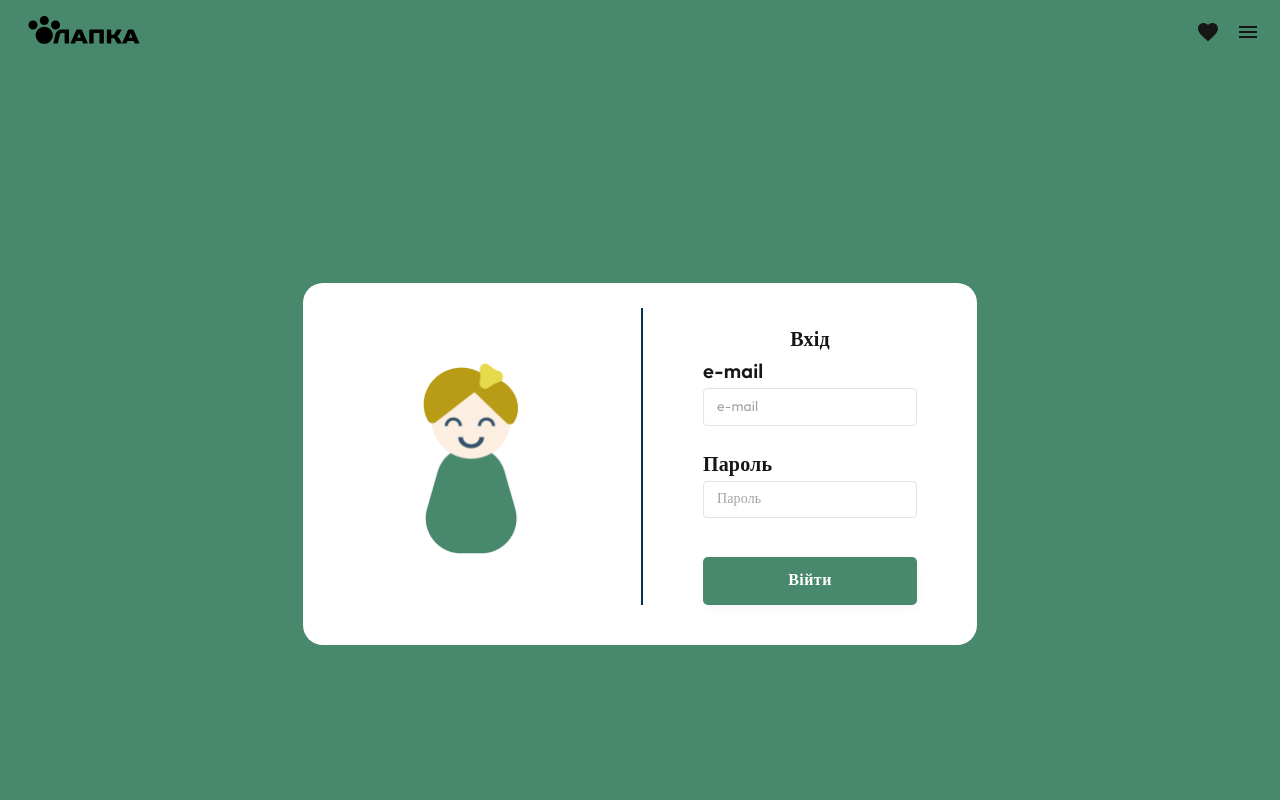
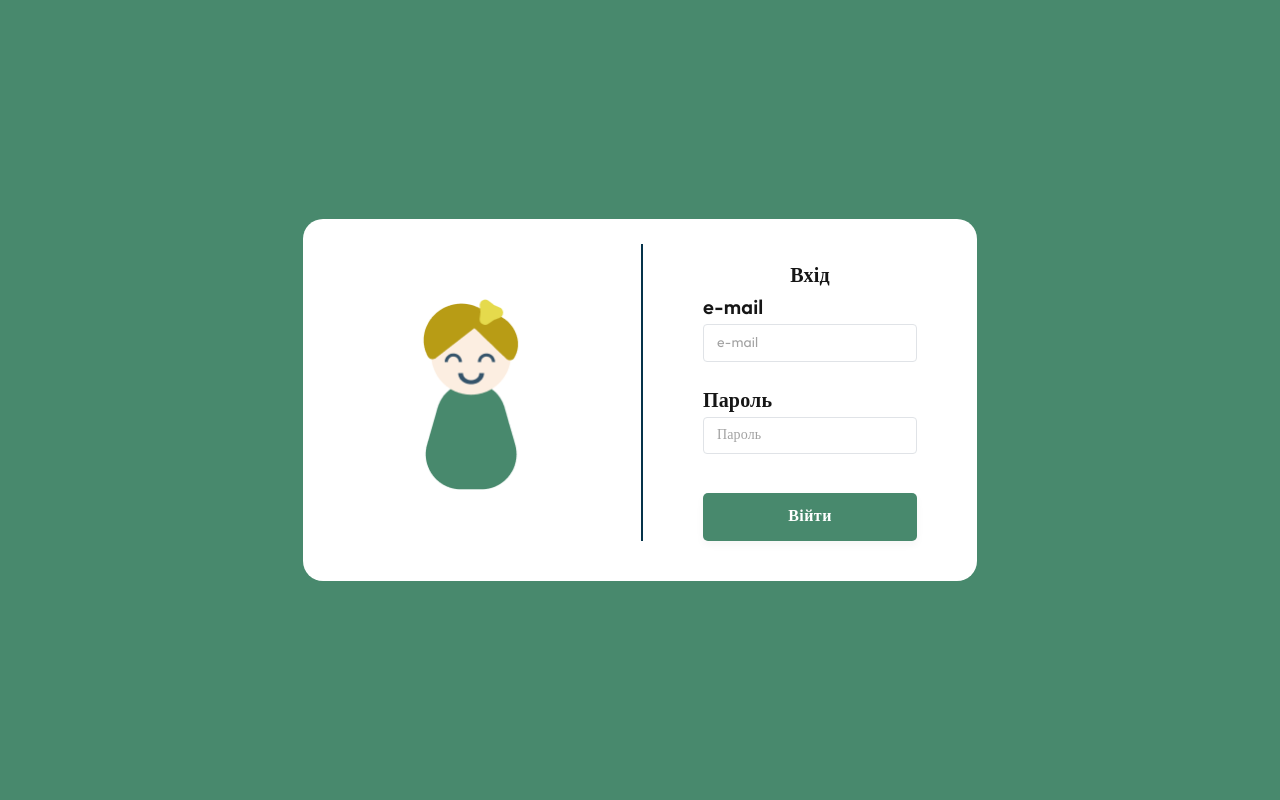
Before and after one commit to Mikola-K/best-hackathon-test-web-2025, a Next.js app: page /login in a window 1280 px wide. Shown: the top 800 px of the page. Built offline with nearby package versions, Linux system fonts and the light colour scheme.

Commit message:
dev: store, cookies, persist, authSlice, clientProvider

```diff
--- a/package.json
+++ b/package.json
@@ -18,6 +18,7 @@
     "@mui/x-date-pickers": "^7.28.3",
     "@reduxjs/toolkit": "^2.6.1",
     "axios": "^1.8.4",
+    "js-cookie": "^3.0.5",
     "next": "15.3.0",
     "prettier": "^3.5.3",
     "react": "^19.0.0",
--- a/src/app/layout.tsx
+++ b/src/app/layout.tsx
@@ -1,10 +1,8 @@
 import type { Metadata } from "next";
-import { headers } from "next/headers";
 import { Geist, Geist_Mono } from "next/font/google";
 import "./globals.css";
 import "../components/common/styles/main.css";
-import NavBar from "../components/common/NavBar";
-import Footer from "../components/common/Footer";
+import ClientProvider from "../utils/client/ClientProvider";
 
 const geistSans = Geist({
   variable: "--font-geist-sans",
@@ -26,26 +24,12 @@ export default async function RootLayout({
 }: {
   children: React.ReactNode;
 }) {
-  const allHeaders = headers();
-  const referer = allHeaders.get("referer");
-  const url = referer ? new URL(referer) : null;
-
-  const isLoginPage =
-    referer && (url?.pathname == "/login" || url?.pathname == "/register");
-
   return (
     <html lang="en">
       <body
         className={`${geistSans.variable} ${geistMono.variable} antialiased`}
       >
-        {!isLoginPage && (
-          <>
-            <NavBar />
-            {children}
-            <Footer />
-          </>
-        )}
-        {isLoginPage && <>{children}</>}
+        <ClientProvider>{children}</ClientProvider>
       </body>
     </html>
   );
--- a/src/components/logInComponents/LogInPage.tsx
+++ b/src/components/logInComponents/LogInPage.tsx
@@ -1,6 +1,8 @@
 "use client";
 import { useState } from "react";
 import { Box, Typography, Divider } from "@mui/material";
+import { useSelector, useDispatch } from "react-redux";
+import { useForm, Controller } from "react-hook-form";
 import {
   CustomButton,
   CustomInputs,
@@ -8,9 +10,10 @@ import {
 import { useMediaQueries } from "../../utils/hooks/useMediaQueries";
 import Image from "next/image";
 import volunteerIcon from "../../assets/images/volunteerIcon.png";
-import { useForm, Controller } from "react-hook-form";
+import { setAccessToken } from "../../store/features/authSlice";
 
 const LogInPage: React.FC = () => {
+  const dispatch = useDispatch();
   const { isMdScreen } = useMediaQueries();
   const {
     handleSubmit,
@@ -21,6 +24,7 @@ const LogInPage: React.FC = () => {
 
   const onSubmit = (data: any) => {
     console.log(data);
+    dispatch(setAccessToken("123"));
   };
 
   return (
--- /dev/null
+++ b/src/store/features/authSlice.ts
@@ -0,0 +1,31 @@
+import { createSlice, PayloadAction } from '@reduxjs/toolkit';
+
+export interface AuthState {
+  accessToken: null | string;
+  refreshToken: null | string;
+}
+
+const initialState: AuthState = {
+  accessToken: null,
+  refreshToken: null,
+};
+
+const authSlice = createSlice({
+  name: 'auth',
+  initialState,
+  reducers: {
+    setAccessToken: (state, action: PayloadAction<string | null>) => {
+      state.accessToken = action.payload;
+    },
+    setRefreshToken: (state, action: PayloadAction<string | null>) => {
+      state.refreshToken = action.payload;
+    },
+  },
+});
+
+export const { setAccessToken, setRefreshToken } = authSlice.actions;
+
+export const selectAccessToken = (state: { auth: AuthState }) => state.auth.accessToken;
+export const selectRefreshToken = (state: { auth: AuthState }) => state.auth.refreshToken;
+
+export default authSlice.reducer;
--- /dev/null
+++ b/src/store/store.ts
@@ -0,0 +1,113 @@
+import { configureStore, combineReducers } from '@reduxjs/toolkit';
+import Cookies from 'js-cookie';
+import authReducer from './features/authSlice';
+
+const loadStateFromLocalStorage = () => {
+  if (typeof window !== 'undefined') {
+    const auth = localStorage.getItem('auth');
+    return {
+      auth: auth ? JSON.parse(auth) : {},
+    };
+  }
+  return {};
+};
+
+const preloadedState = loadStateFromLocalStorage();
+
+const rootReducer = combineReducers({
+  auth: authReducer,
+});
+
+const localStorageMiddleware = (store) => (next) => (action) => {
+  const result = next(action);
+
+  if (typeof window !== 'undefined') {
+    const state = store.getState();
+    const savedState = loadStateFromLocalStorage();
+    if (JSON.stringify(state) !== JSON.stringify(savedState)) {
+      console.log('States differ, updating localStorage...');
+
+      localStorage.setItem('auth', JSON.stringify(state.auth));
+    }
+  }
+
+  return result;
+};
+
+const cookiesMiddleware = (store) => (next) => (action) => {
+  const result = next(action);
+  if (typeof window !== 'undefined') {
+    const state = store.getState();
+    Cookies.set('auth', JSON.stringify(state.auth), { expires: 7 });
+  }
+  return result;
+};
+const store = configureStore({
+  reducer: rootReducer,
+  preloadedState,
+  middleware: (getDefaultMiddleware) => getDefaultMiddleware().concat(localStorageMiddleware, cookiesMiddleware),
+});
+
+const mergeStates = (
+  initialState: Record<string, any>,
+  cookieState: Record<string, any>,
+  existingState: Record<string, any>
+) => {
+  const mergedCookieState = { ...cookieState };
+
+  Object.entries(initialState).forEach(([key, value]) => {
+    mergedCookieState[key] = value;
+  });
+
+  const finalMergedState = { ...existingState };
+
+  Object.entries(mergedCookieState).forEach(([key, value]) => {
+    if (value !== undefined && finalMergedState[key] === undefined) {
+      finalMergedState[key] = value;
+    }
+    if (!Object.prototype.hasOwnProperty.call(finalMergedState, key)) {
+      finalMergedState[key] = value;
+    }
+  });
+
+
+  return finalMergedState;
+};
+
+
+export const createStore = (initialPreloadedState = {}) => {
+  const existingState = loadStateFromLocalStorage() || {};
+  const cookieState = loadStateFromCookies() || {};
+
+  const preloadedState = mergeStates(initialPreloadedState, cookieState, existingState);
+
+  return configureStore({
+    reducer: rootReducer,
+    preloadedState,
+    middleware: (getDefaultMiddleware) => getDefaultMiddleware().concat(localStorageMiddleware, cookiesMiddleware),
+  });
+};
+
+const loadStateFromCookies = () => {
+  if (typeof window !== 'undefined') {
+    const auth = Cookies.get('auth');
+
+    return {
+      auth: auth ? JSON.parse(auth) : {},
+    };
+  }
+  return {};
+};
+
+export type RootState = ReturnType<typeof store.getState>;
+export type AppDispatch = typeof store.dispatch;
+
+export default store;
+
+export const initializeStore = () => {
+  const store = configureStore({
+    reducer: rootReducer,
+    middleware: (getDefaultMiddleware) => getDefaultMiddleware().concat(localStorageMiddleware, cookiesMiddleware),
+  });
+  return store;
+};
--- /dev/null
+++ b/src/utils/client/ClientProvider.tsx
@@ -0,0 +1,36 @@
+"use client";
+import { ReactNode } from "react";
+import { Provider } from "react-redux";
+import { createStore } from "../../store/store";
+import NavBar from "../../components/common/NavBar";
+import Footer from "../../components/common/Footer";
+
+interface ClientProviderProps {
+  children: ReactNode;
+}
+
+export default function ClientProvider({ children }: ClientProviderProps) {
+  const initialPreloadedState = {};
+
+  let isShowNavBarAndFooter = false;
+  if (window) {
+    isShowNavBarAndFooter =
+      window?.location?.pathname !== "/login" &&
+      window?.location?.pathname !== "/register";
+  }
+  const store = createStore(initialPreloadedState);
+  return (
+    <Provider store={store}>
+      <div>
+        {isShowNavBarAndFooter && (
+          <>
+            <NavBar />
+            {children}
+            <Footer />
+          </>
+        )}
+        {!isShowNavBarAndFooter && <>{children}</>}
+      </div>
+    </Provider>
+  );
+}
```
Also changed, not shown: 1 other file (tests, documents, lock files or other folders).
